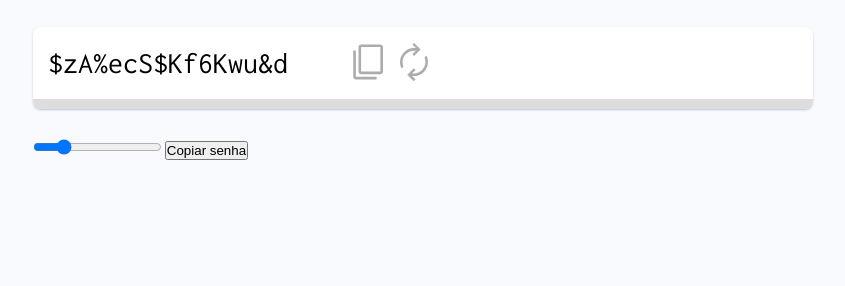
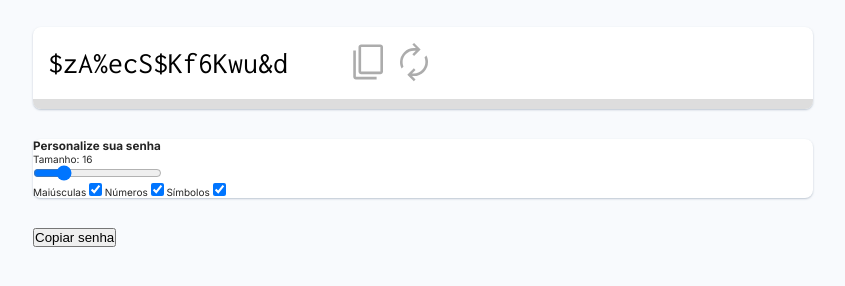
Before and after one commit to lucaslirah/dev_samurai, a plain HTML site: page gerador_de_senha/index.html in a window 1280 px wide. Shown: the part 76-362 px from the top of the page, without its empty margins (217-1062 px from the left). Drawn offline with Linux system fonts and the light colour scheme.

Commit message:
adicionando a configuração

```diff
--- a/gerador_de_senha/index.html
+++ b/gerador_de_senha/index.html
@@ -36,7 +36,32 @@
       </div>
     </section>
 
-    <input type="range" name="password-length" id="password-length" value="16" min="4" max="64">
+    <section class="box customize">
+      <h3 class="title">Personalize sua senha</h3>
+      <div class="actions">
+        <div class="password-length">
+          <p>Tamanho: <span id="password-length-text">16</span></p>
+          <input type="range" name="password-length" id="password-length" value="16" min="4" max="64">
+        </div>
+        <div class="config">
+          <label for="" class="checkbox-container">
+            <span class="text">Maiúsculas</span>
+            <input type="checkbox" name="" id="uppercase-check" checked>
+            <span class="checkmark"></span>
+          </label>
+          <label for="" class="checkbox-container">
+            <span class="text">Números</span>
+            <input type="checkbox" name="" id="number-check" checked>
+            <span class="checkmark"></span>
+          </label>
+          <label for="" class="checkbox-container">
+            <span class="text">Símbolos</span>
+            <input type="checkbox" name="" id="symbol-check" checked>
+            <span class="checkmark"></span>
+          </label>
+        </div>
+      </div>
+    </section>
 
     <button id="copy-password-2">Copiar senha</button>
   </main>
```
